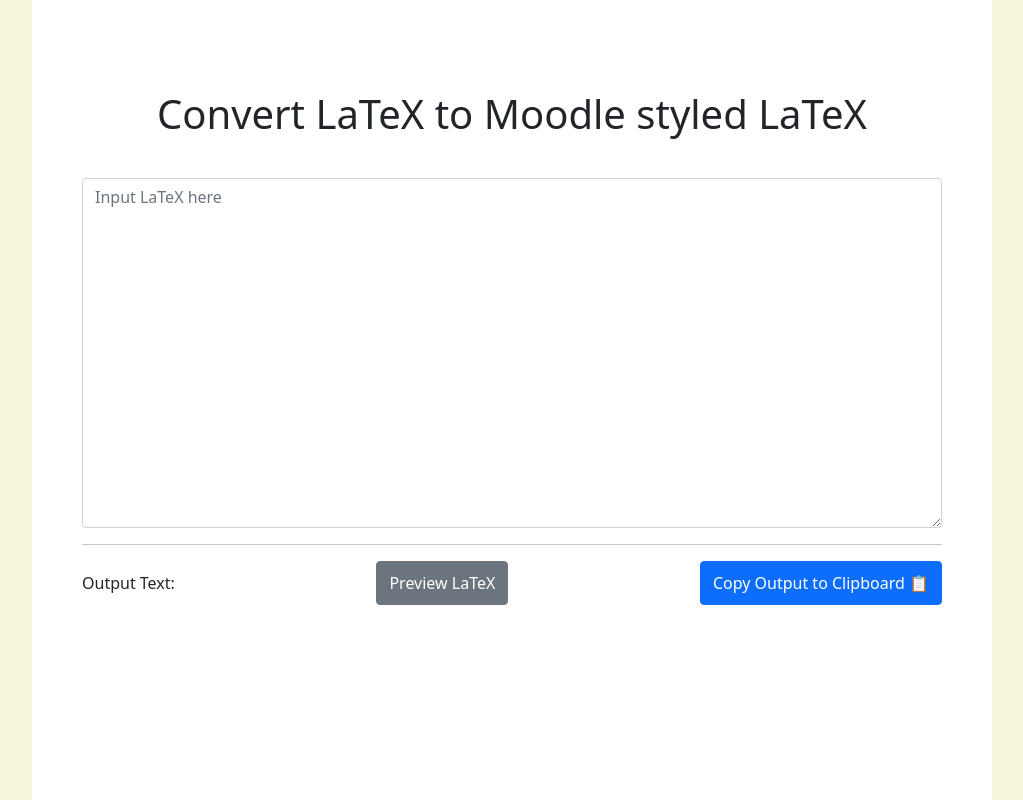
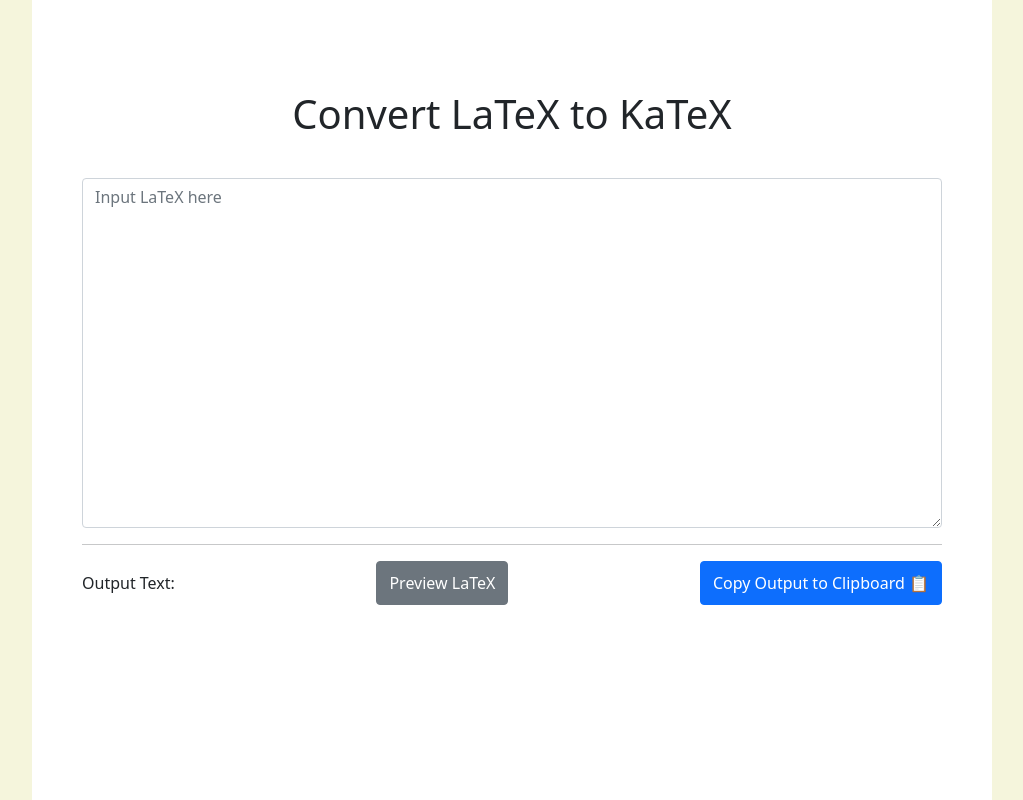
Before and after one commit to Zeyu-Li/latex-katex-converter, a Vue app: page / in a window 1280 px wide. Shown: the whole page, without its empty margins (128-1151 px from the left). Built offline with nearby package versions, Linux system fonts and the light colour scheme; what vue-katex would draw is missing.

Commit message:
updated white space issue

```diff
--- a/src/App.vue
+++ b/src/App.vue
@@ -1,8 +1,6 @@
 <template>
   <main>
-    <h1 style="text-align: center; margin: 40px">
-      Convert LaTeX to Moodle styled LaTeX
-    </h1>
+    <h1 style="text-align: center; margin: 40px">Convert LaTeX to KaTeX</h1>
     <Body />
   </main>
 </template>
--- a/src/components/Body.vue
+++ b/src/components/Body.vue
@@ -28,11 +28,11 @@
             Copy Output to Clipboard 📋
           </button>
         </div>
-        <code id="output">{{ outputString }}</code>
+        <code id="output" style="white-space: pre">{{ outputString }}</code>
       </div>
     </div>
     <b-modal id="modal-1" title="Preview">
-      <div v-katex:auto>{{ outputString }}</div>
+      <div v-katex:auto style="white-space: pre">{{ outputString }}</div>
     </b-modal>
   </div>
 </template>
```
